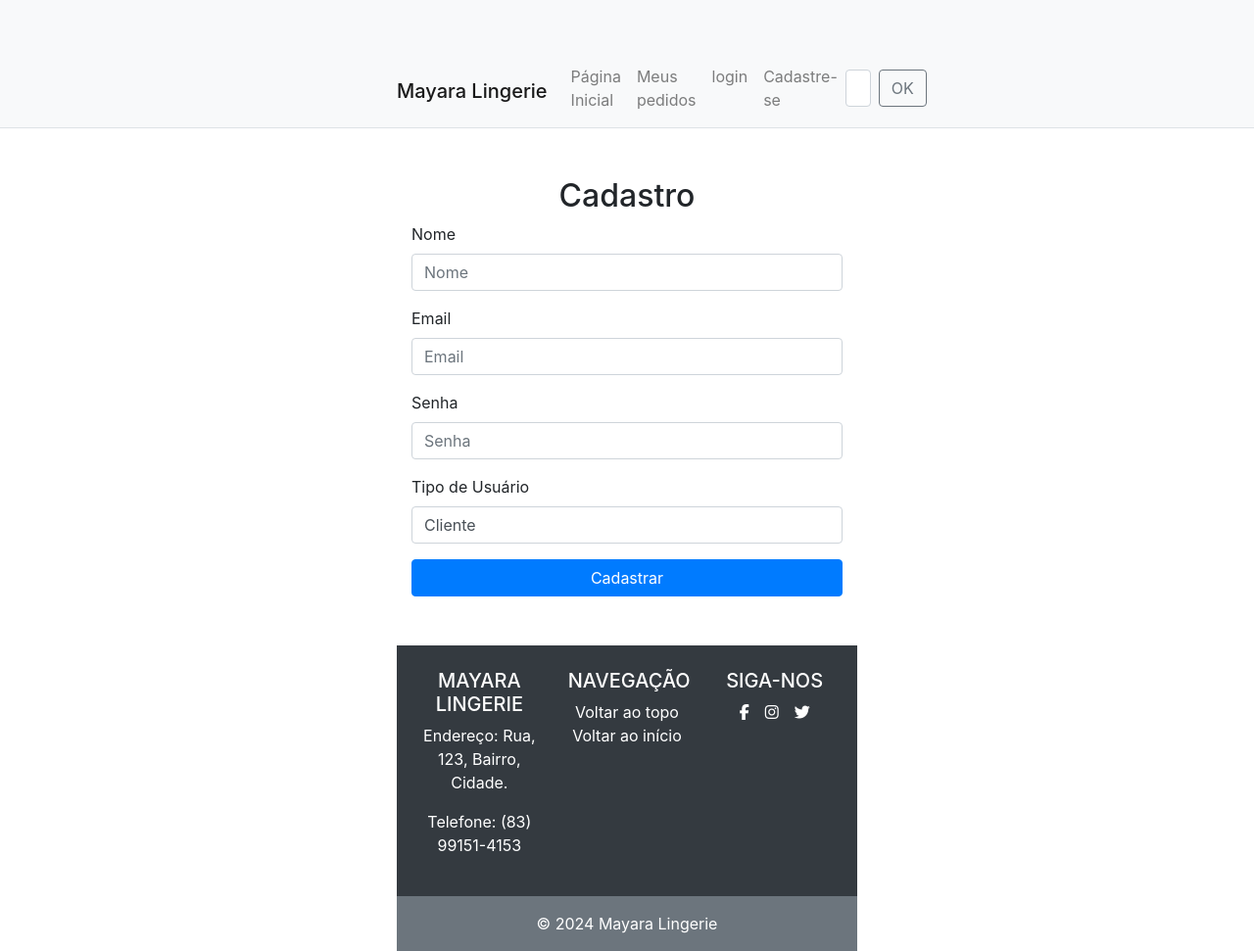
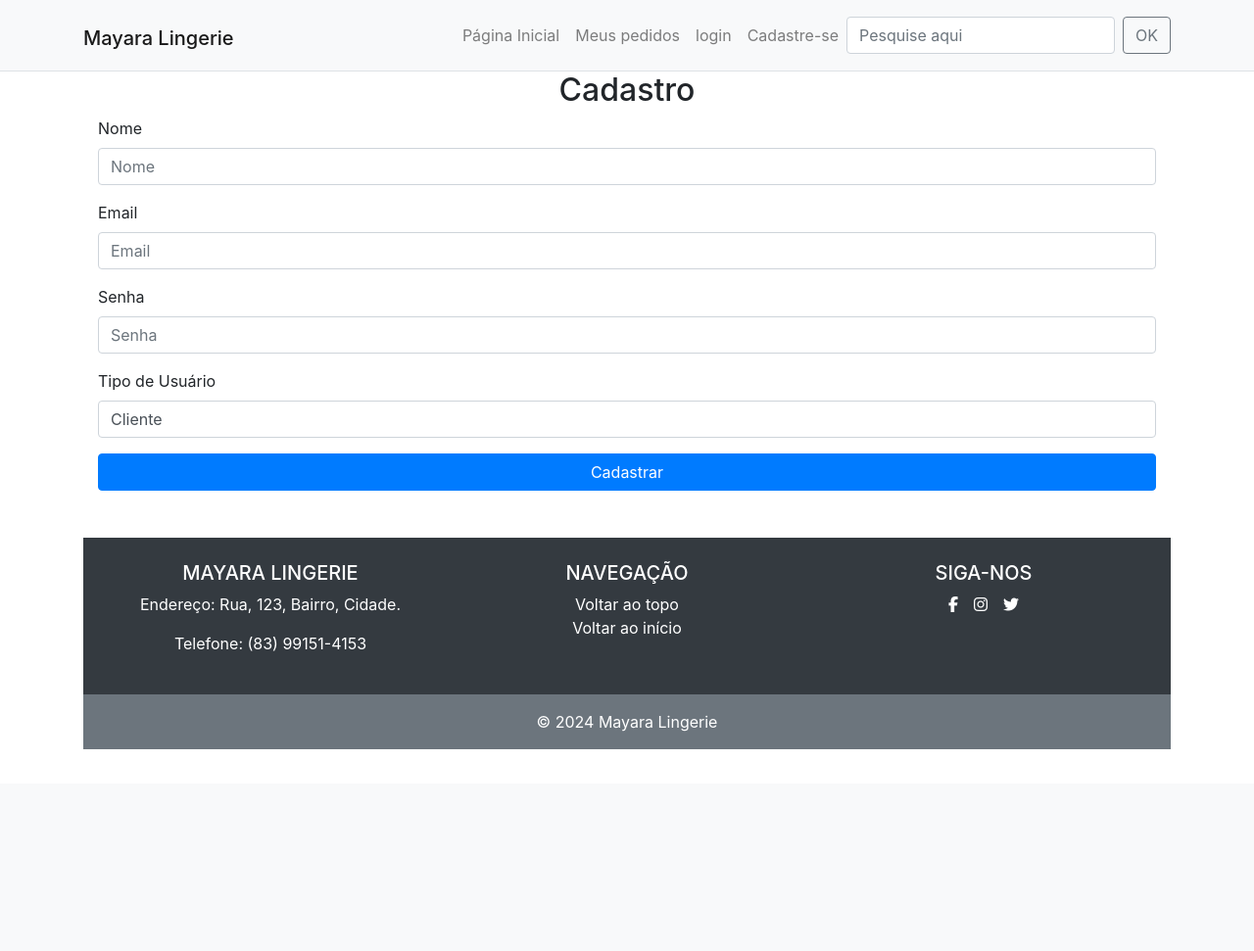
Before and after one commit to Paiaro/projeto-integrador, a PHP site: page /registro.php in a window 1280 px wide. Shown: the whole page at 98% size. After the commit the page ends 765 px from the top, so only its background shows below. Run offline with PHP 8.4, Linux system fonts and the light colour scheme; some libraries are stand-ins or nearby versions.

Commit message:
Update registro.php

```diff
--- a/cadastro/registro.php
+++ b/cadastro/registro.php
@@ -6,15 +6,6 @@
     <meta name="viewport" content="width=device-width, initial-scale=1.0">
     <title>Cadastro</title>
     <link rel="stylesheet" href="https://stackpath.bootstrapcdn.com/bootstrap/4.5.2/css/bootstrap.min.css">
-    <style>
-        .container {
-            max-width: 500px;
-            margin-top: 50px;
-        }
-        .message p {
-            margin-top: 10px;
-        }
-    </style>
 </head>
 <body>
     <div class="container">
```
